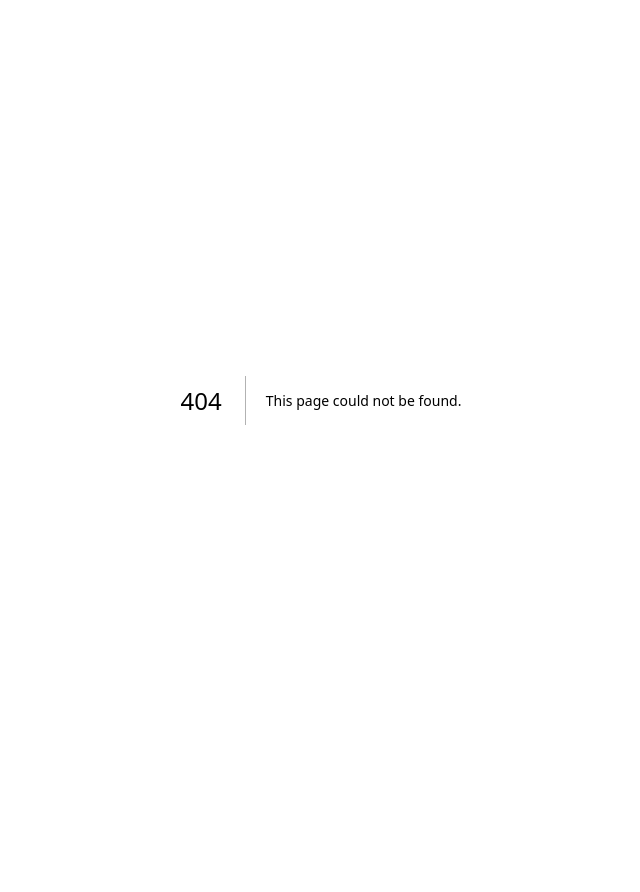
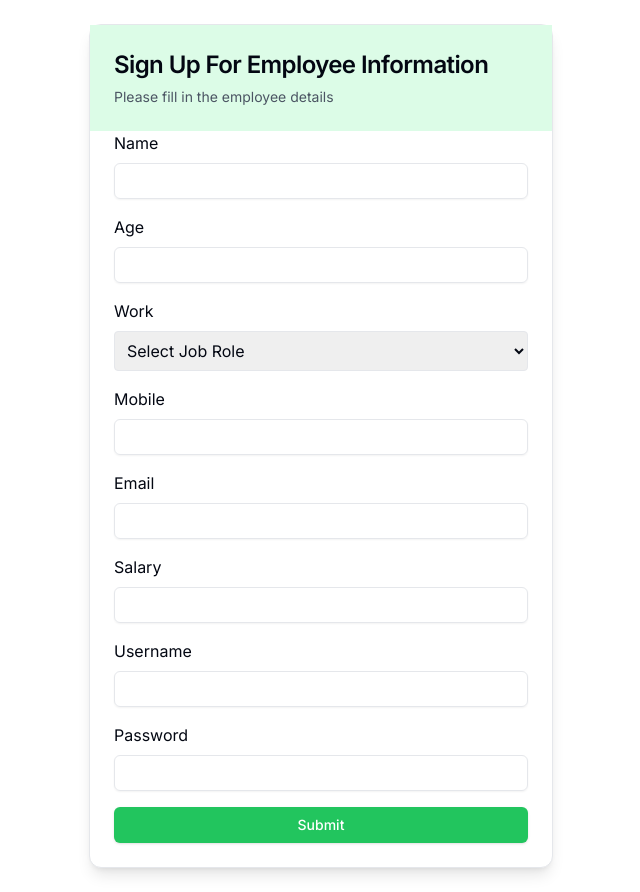
Before and after one commit to Vihar8/vimo-restaurant, a Next.js app: page /signup in a window 1280 px wide. Before the commit this address had no page. Shown: the whole page, without its empty margins (319-959 px from the left). Before the commit the page ends 800 px from the top, so only its background shows below. Built offline with nearby package versions, Linux system fonts and the light colour scheme.

Commit message:
added signup page

```diff
--- a/package.json
+++ b/package.json
@@ -22,6 +22,7 @@
     "next": "14.2.7",
     "react": "^18",
     "react-dom": "^18",
+    "react-hot-toast": "^2.4.1",
     "tailwind-merge": "^2.5.2",
     "tailwindcss-animate": "^1.0.7"
   },
--- /dev/null
+++ b/src/app/signup/page.tsx
@@ -0,0 +1,107 @@
+'use client';
+import React, { useState } from 'react';
+import axios from 'axios';
+import { Card, CardContent, CardDescription, CardHeader, CardTitle } from '@/components/ui/card';
+import { Label } from '@radix-ui/react-label';
+import { Input } from '@/components/ui/input';
+import { Button } from '@/components/ui/button';
+import { toast } from 'react-hot-toast'; // Toast library
+import { useRouter } from 'next/navigation'; // Next.js router for redirection
+
+function Page() {
+  const [post, setPost] = useState({
+    name: '',
+    age: '',
+    work: '',
+    mobile: '',
+    email: '',
+    salary: '',
+    username: '',
+    password: ''
+  });
+
+  const router = useRouter(); // Initialize the router
+
+  const handleInput = (event) => {
+    const { name, value } = event.target;
+    setPost({ ...post, [name]: value });
+  };
+
+  const handleSubmit = (event) => {
+    event.preventDefault();
+    axios.post('https://hotels-27n7.onrender.com/person/signup', post)
+      .then((response) => {
+        toast.success('Signup Successful! Redirecting to login...'); // Show success toast
+        setTimeout(() => {
+          router.push('/login'); // Redirect to login page after 2 seconds
+        }, 2000); // Delay for toast visibility
+      })
+      .catch((err) => {
+        toast.error('Signup Failed. Please try again.'); // Show error toast
+        console.log(err);
+      });
+  };
+
+  return (
+    <div className="relative w-full max-w-lg mx-auto p-6 space-y-8">
+      <Card className="shadow-lg">
+        <CardHeader className="bg-green-100">
+          <CardTitle className="text-2xl">Sign Up For Employee Information</CardTitle>
+          <CardDescription className="text-gray-600">Please fill in the employee details</CardDescription>
+        </CardHeader>
+        <CardContent className="space-y-4">
+          <form onSubmit={handleSubmit} className="space-y-4">
+            {/* Name */}
+            <div className="space-y-2">
+              <Label htmlFor="name">Name</Label>
+              <Input type="text" name="name" value={post.name} onChange={handleInput} required />
+            </div>
+            {/* Age */}
+            <div className="space-y-2">
+              <Label htmlFor="age">Age</Label>
+              <Input id="age" name="age" type="number" value={post.age} onChange={handleInput} required min="18" max="100" />
+            </div>
+            {/* Work */}
+            <div className="space-y-2">
+              <Label htmlFor="work">Work</Label>
+              <select id="work" name="work" value={post.work} onChange={handleInput} required className="block w-full p-2 border rounded focus:ring-green-500">
+                <option value="">Select Job Role</option>
+                <option value="chef">Chef</option>
+                <option value="manager">Manager</option>
+                <option value="waiter">Waiter</option>
+              </select>
+            </div>
+            {/* Mobile */}
+            <div className="space-y-2">
+              <Label htmlFor="mobile">Mobile</Label>
+              <Input id="mobile" name="mobile" type="tel" value={post.mobile} onChange={handleInput} required pattern="[0-9]{10}" />
+            </div>
+            {/* Email */}
+            <div className="space-y-2">
+              <Label htmlFor="email">Email</Label>
+              <Input id="email" name="email" type="email" value={post.email} onChange={handleInput} required />
+            </div>
+            {/* Salary */}
+            <div className="space-y-2">
+              <Label htmlFor="salary">Salary</Label>
+              <Input id="salary" name="salary" type="number" value={post.salary} onChange={handleInput} required min="0" step="0.01" />
+            </div>
+            {/* Username */}
+            <div className="space-y-2">
+              <Label htmlFor="username">Username</Label>
+              <Input id="username" name="username" type="text" value={post.username} onChange={handleInput} required />
+            </div>
+            {/* Password */}
+            <div className="space-y-2">
+              <Label htmlFor="password">Password</Label>
+              <Input id="password" name="password" type="password" value={post.password} onChange={handleInput} required />
+            </div>
+            <Button type="submit" className="w-full bg-green-500 hover:bg-green-600 text-white">Submit</Button>
+          </form>
+        </CardContent>
+      </Card>
+    </div>
+  );
+}
+
+export default Page;
```
Also changed, not shown: src/app/login/page.tsx (renamed from src/app/person/page.tsx), 1 other file (tests, documents, lock files or other folders).
